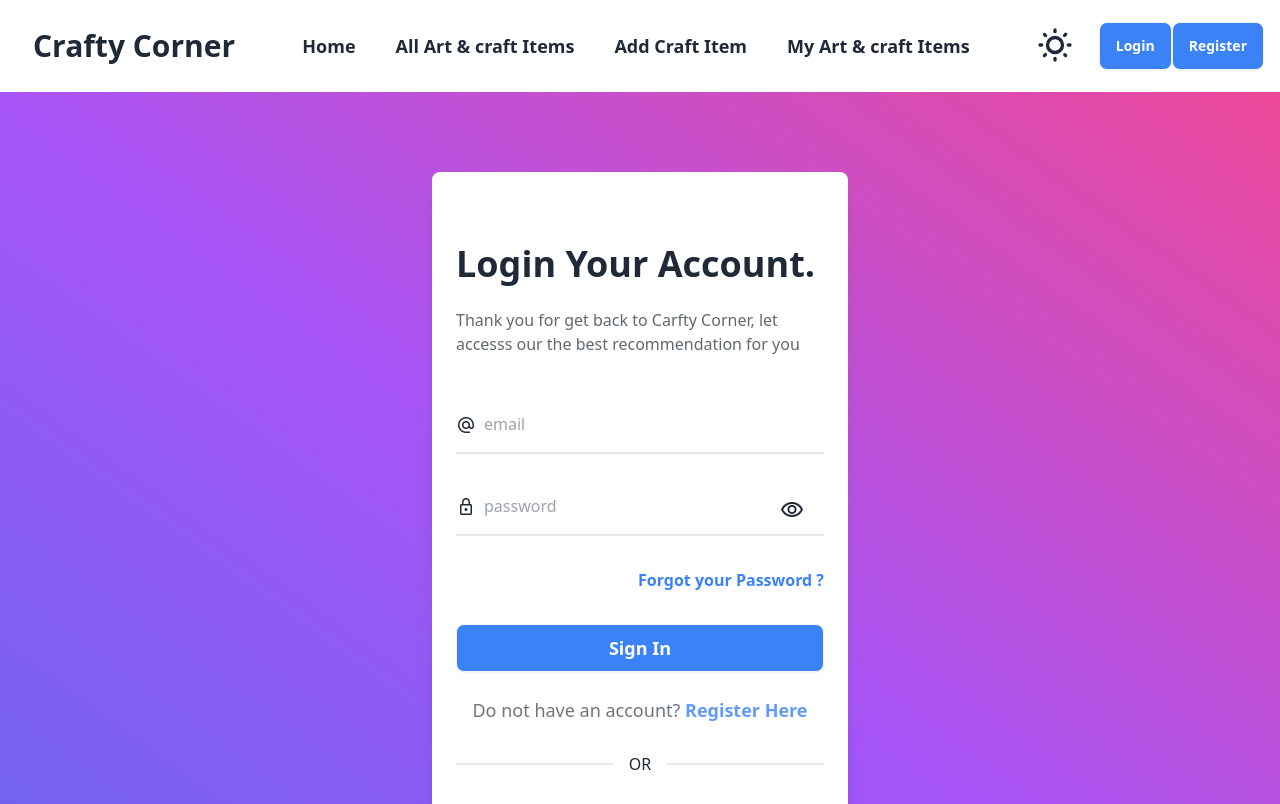
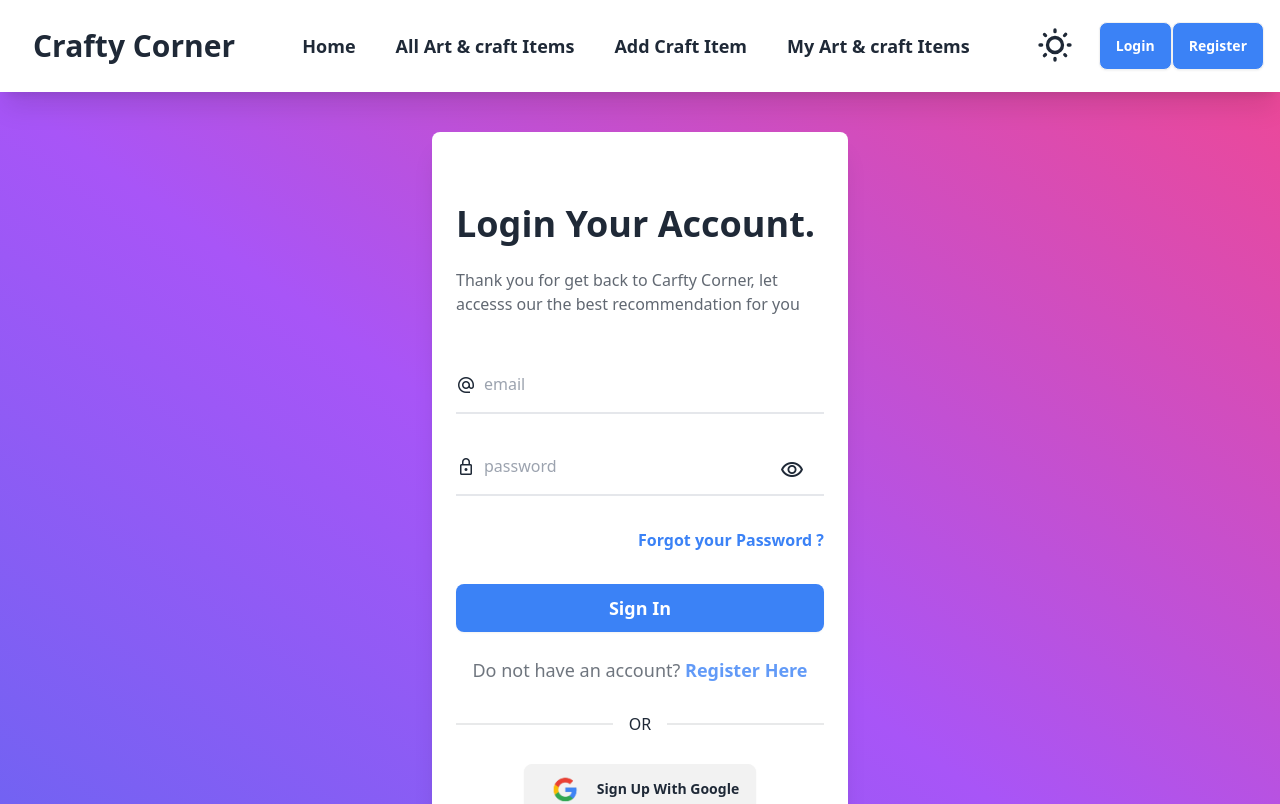
Before and after one commit to sojibislam9878/Crafty_Corner_Clint_a10, a React (Vite) app: page /login in a window 1280 px wide. Shown: the top 804 px of the page. Built offline with nearby package versions, Linux system fonts and the light colour scheme; no server answers.

Commit message:
login and register page redesign

```diff
--- a/src/Components/Navbar.jsx
+++ b/src/Components/Navbar.jsx
@@ -5,7 +5,7 @@ import { useEffect, useState } from "react";
 const Navbar = () => {
   const { user, logout } = useAuth();
   const normalLink = "lg:font-bold lg:text-lg lg:mr-2 mt-2 lg:mt-0";
-  const activeLink = `bg-gradient-to-r from-[#4facfe] to-blue-500 border border-blure-500 text-white hover:bg-transparent focus:bg-transparent focus:text-white ${normalLink}`;
+  const activeLink = `bg-gradient-to-r from-[#4facfe] to-blue-500 border border-blure-500 text-white border-none hover:bg-transparent focus:bg-transparent focus:text-white ${normalLink}`;
   const [theme, setTheme]=useState("light")
   const handleTheme =(e)=>{
     if (e.target.checked) {
@@ -19,7 +19,7 @@ const Navbar = () => {
     document.querySelector("html").setAttribute("data-theme", theme)
   },[theme])
   return (
-    <div className="sticky top-0 z-40 bg-white">
+    <div className="sticky top-0 z-40 bg-white shadow-xl">
       <div className="navbar bg-base-100 container mx-auto p-4 ">
         <div className="navbar-start">
           <div className="dropdown">
--- a/src/Pages/LogIn.jsx
+++ b/src/Pages/LogIn.jsx
@@ -39,9 +39,9 @@ const Login = () => {
   };
 
   return (
-    <div className="min-h-screen bg-gradient-to-tr from-indigo-500 via-purple-500 to-pink-500">
-      <div className="flex justify-center items-center p-4 pt-20 ">
-        <div className=" rounded-lg p-6  md:w-2/3 xl:w-1/3 mx-auto shadow-xl bg-white relative overflow-hidden">
+    <div className=" bg-gradient-to-tr from-indigo-500 via-purple-500 to-pink-500">
+      <div className="flex justify-center items-center p-4 pt-10 pb-12 ">
+        <div className=" rounded-lg p-6  md:w-2/3 xl:w-1/3 mx-auto shadow-xl bg-white">
           <form onSubmit={handleSubmit(onSubmit)}>
           <h1 className="text-4xl font-bold mt-12">Login Your Account.</h1>
             <p className="font-medium mt-6 opacity-70">
@@ -55,7 +55,7 @@ const Login = () => {
               <input
                 placeholder="email"
                 {...register("email", { required: true })}
-                className="w-full py-4  outline-none mt-10"
+                className="w-full py-4  outline-none mt-10 bg-white"
               />
             </div>
             {errors.email && <span className="text-red-600">Enter Email</span>}
@@ -66,7 +66,7 @@ const Login = () => {
                   type={isHide ? "text" : "password"}
                   placeholder="password"
                   {...register("password", { required: true })}
-                  className="w-full py-4 outline-none mt-6"
+                  className="w-full py-4 outline-none mt-6 bg-white"
                 />
               </div>
               <p
@@ -91,7 +91,7 @@ const Login = () => {
             <input
               type="submit"
               value="Sign In"
-              className="btn w-full bg-blue-500 text-white text-lg "
+              className="btn w-full bg-blue-500 text-white text-lg border-none"
             />
           </form>
           <p className="text-center mt-6 mb-8 font-medium opacity-80 text-lg">
--- a/src/Pages/Registration.jsx
+++ b/src/Pages/Registration.jsx
@@ -34,11 +34,11 @@ const Registion = () => {
     });
   };
   return (
-    <div className="flex justify-center p-4 mt-10">
+    <div className="flex justify-center p-4 pt-10 pb-6 bg-gradient-to-bl from-indigo-500 via-purple-500 to-pink-500">
       <Helmet>
         <title>Elite Haven || Registration</title>
       </Helmet>
-      <div className=" rounded-xl p-6 md:w-2/3 xl:w-1/3 mx-auto shadow-xl border-t">
+      <div className=" rounded-lg p-6 md:w-2/3 xl:w-1/3 mx-auto shadow-xl bg-white">
         <form onSubmit={handleSubmit(onSubmit)}>
           <h1 className="text-4xl font-bold mt-12">Register New Account.</h1>
           <p className="font-medium mt-6 opacity-70">
```
